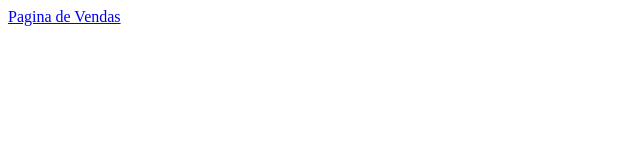
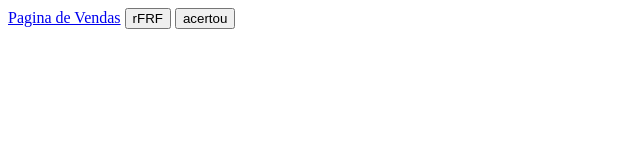
Before and after one commit to antoniorizerio/aulagithub, a plain HTML site: page Site-Vendas/src/main/webapp/index.html in a window 1280 px wide. Shown: the whole page, without its empty margins (0-640 px from the left). Drawn offline with Linux system fonts and the light colour scheme.

Commit message:
Correcao Conflito do index.html

```diff
--- a/Site-Vendas/src/main/webapp/index.html
+++ b/Site-Vendas/src/main/webapp/index.html
@@ -2,9 +2,11 @@
 <html>
 <head>
 <meta charset="ISO-8859-1">
-<title>Pagina Principal</title>
+<title>Pagina Principal5</title>
 </head>
 <body>
 	<a href="vendas.html">Pagina de Vendas</a>
+	<button> rFRF </button>
+	<button> acertou </button>
 </body>
 </html>
```
